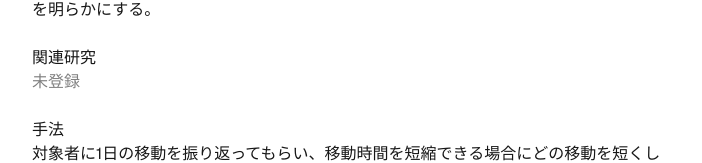
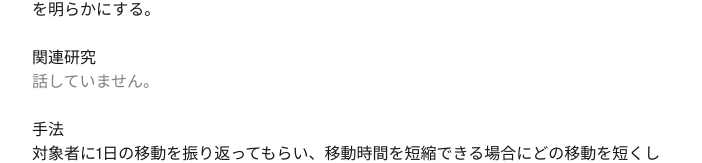
Before and after one commit to shiroshitsu/lisearch, a Next.js app: page / in a window 1280 px wide. Shown: the part 502-665 px from the top of the page, without its empty margins (288-990 px from the left). Built offline with nearby package versions, Linux system fonts and the light colour scheme.

Commit message:
fix: 「未登録」の文言を修正

```diff
--- a/app/page.tsx
+++ b/app/page.tsx
@@ -32,7 +32,7 @@ export default function Home() {
 
           <div>
             <h2 > 関連研究</h2>
-            <p style={{ color: "gray"}}>未登録</p>
+            <p style={{ color: "gray"}}>話していません。</p>
           </div>
 
           <div>
```
